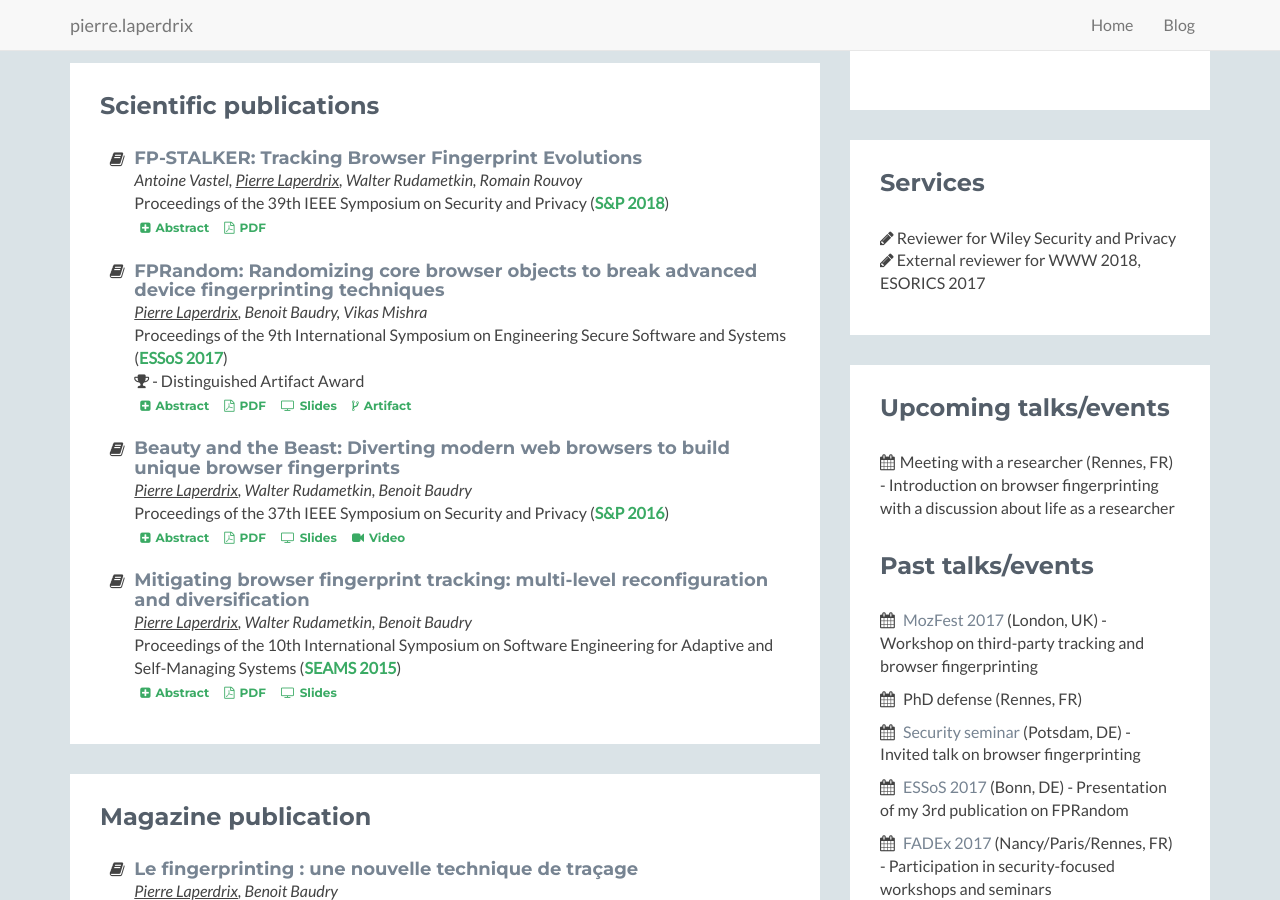
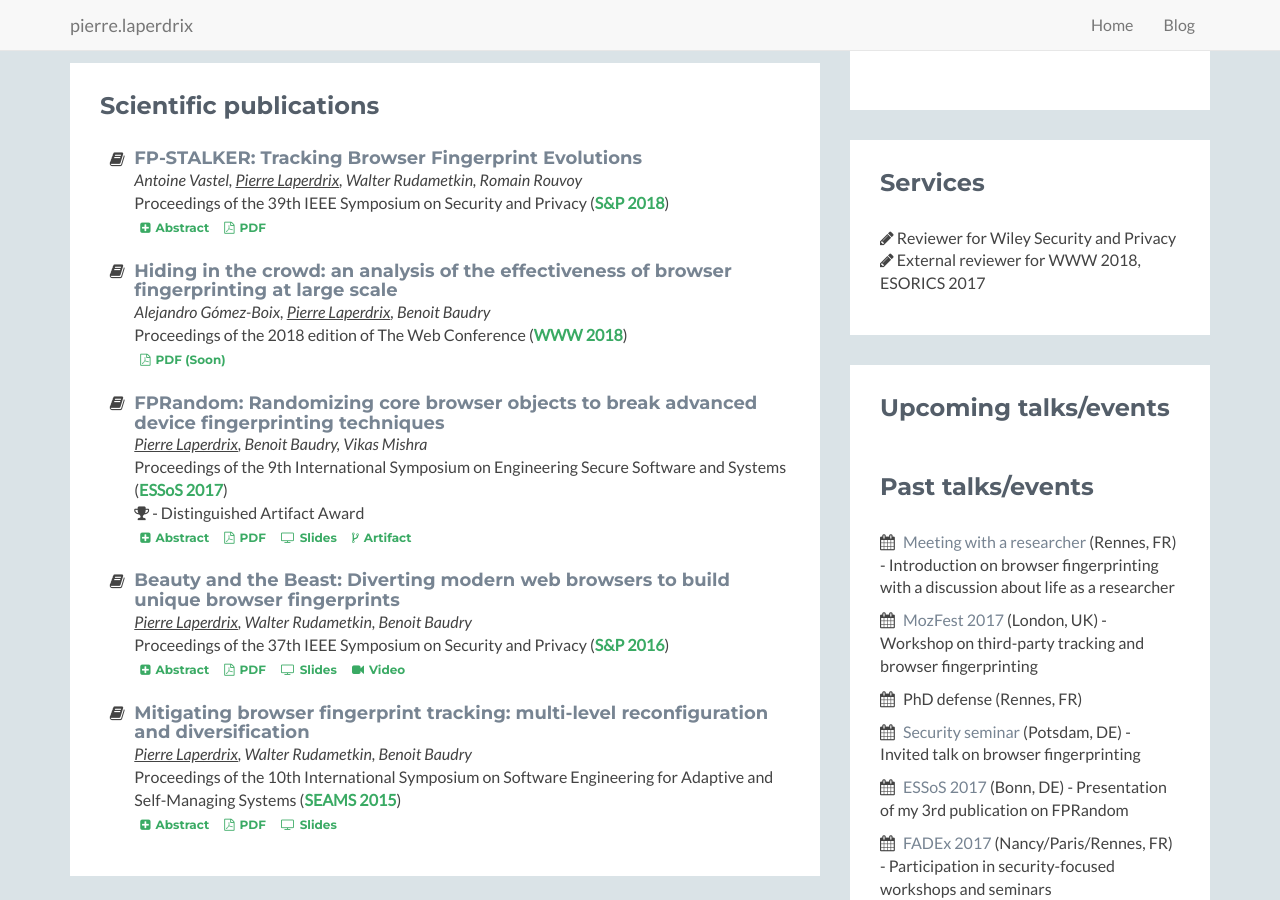
Before and after one commit to plaperdr/plaperdr.github.io, a Jekyll site: the page built from index.html, in a window 1280 px wide and 900 px high, scrolled down 549 px. Built offline with Jekyll 4.4.1, drawn with Linux system fonts in a browser that asks for light colours.

Commit message:
Updating site

```diff
--- a/index.html
+++ b/index.html
@@ -61,6 +61,13 @@ layout: home
                                         </p>
                                     </div>
                                 </div>
+                            </li><!--//li-->
+                            <br>
+                            <li><i class="fa-li fa fa-book"></i>
+                                <h4 class="title">Hiding in the crowd: an analysis of the effectiveness of browser fingerprinting at large scale</h4>
+                                <span><i>Alejandro Gómez-Boix, <span class="me">Pierre Laperdrix</span>, Benoit Baudry</i></span><br>
+                                <span>Proceedings of the 2018 edition of The Web Conference (<b><a href="https://www2018.thewebconf.org/" target="_blank">WWW 2018</a></b>)</span><br>
+                                <a class="btn btn-secondary btn-xs"><i class="fa fa-file-pdf-o"></i>PDF (Soon)</a>
                             </li><!--//li-->
                             <br>
                             <li><i class="fa-li fa fa-book"></i>
@@ -543,13 +550,13 @@ layout: home
                     <h2 class="heading">Upcoming talks/events</h2>
                     <div class="content">
                         <ul class="list-unstyled">
-                            <li><i class="fa fa-calendar"></i>Meeting with a researcher (Rennes, FR) - Introduction on browser fingerprinting with a discussion about life as a researcher</li>
                         </ul>
                     </div><!--//content-->
                     <br>
                     <h2 class="heading">Past talks/events</h2>
                     <div class="content">
                         <ul class="list-unstyled">
+                            <li><i class="fa fa-calendar"></i> <a target="_blank" href="https://blog.mozfr.org/post/2017/12/Rennes-mardi-12-12-browser-fingerprinting-recherche-qui-influence-Firefox-Pierre-Laperdrix">Meeting with a researcher</a> (Rennes, FR) - Introduction on browser fingerprinting with a discussion about life as a researcher</li>
                             <li><i class="fa fa-calendar"></i> <a target="_blank" href="https://guidebook.com/guide/114124/event/16895710/">MozFest 2017</a> (London, UK) - Workshop on third-party tracking and browser fingerprinting</li>
                             <li><i class="fa fa-calendar"></i> PhD defense (Rennes, FR)</li>
                             <li><i class="fa fa-calendar"></i> <a target="_blank" href="https://www.uni-potsdam.de/en/cs-se/staff.html">Security seminar</a> (Potsdam, DE) - Invited talk on browser fingerprinting</li>
```
